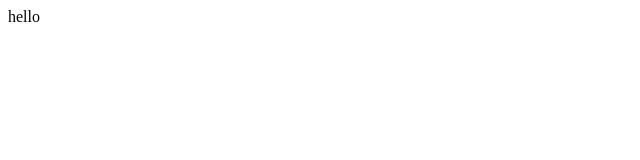
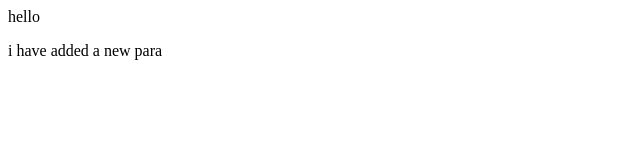
Before and after one commit to Nikitha9n/FirstRepo, a plain HTML site: page index.html in a window 1280 px wide. Shown: the whole page, without its empty margins (0-640 px from the left). Drawn offline with Linux system fonts and the light colour scheme.

Commit message:
new para added

```diff
--- a/index.html
+++ b/index.html
@@ -4,5 +4,6 @@
     </head>
     <body>
         <p>hello</p>
+        <p>i have added a new para</p>
     </body>
 </html>
```
